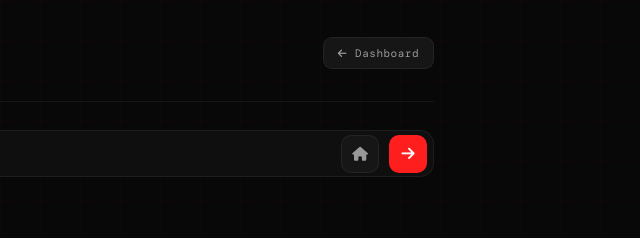
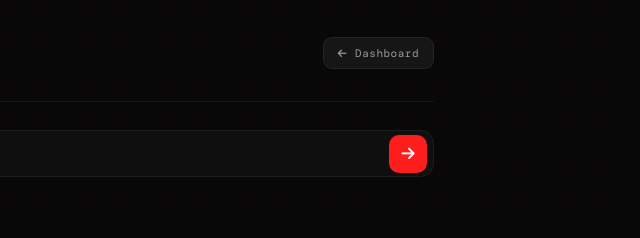
Before and after one commit to xHamzTzyy/NeuralProtocol, a website: page Miyako/music2.html in a window 1280 px wide. Shown: the top 238 px of the page, 640-1280 px from the left. Drawn offline with nearby package versions, Linux system fonts and the light colour scheme; a web font is replaced by a local one.

Commit message:
nambahin fitur

```diff
--- a/Miyako/music2.html
+++ b/Miyako/music2.html
@@ -1123,9 +1123,6 @@
         <i class="fa-solid fa-magnifying-glass pill-icon"></i>
         <input type="text" id="q" placeholder="Cari video TikTok..." autocomplete="off">
         <button class="clear" id="clear-btn"><i class="fa-solid fa-xmark"></i></button>
-        <a href="/dashboard" class="pill-back" title="Dashboard">
-          <i class="fa-solid fa-house"></i>
-        </a>
         <button class="pill-btn" id="search-btn" onclick="doSearch()">
           <i class="fa-solid fa-arrow-right"></i>
         </button>
```
